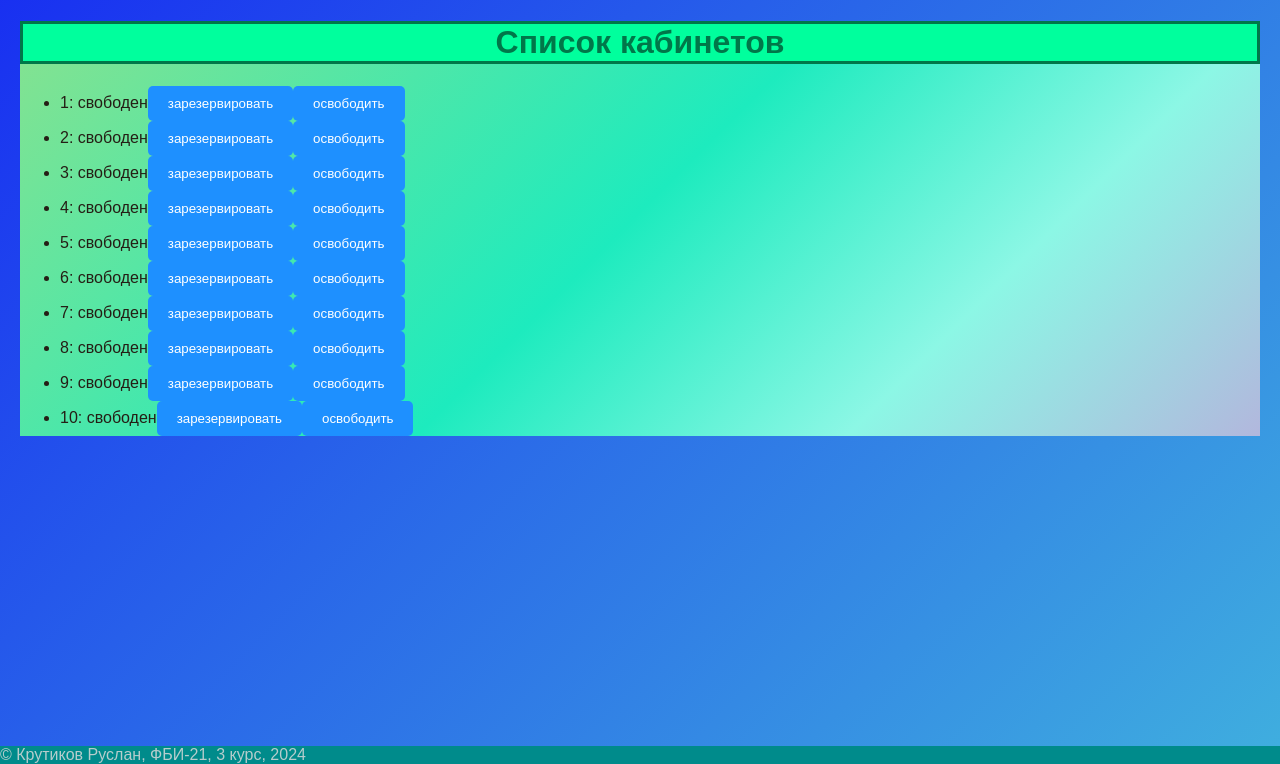
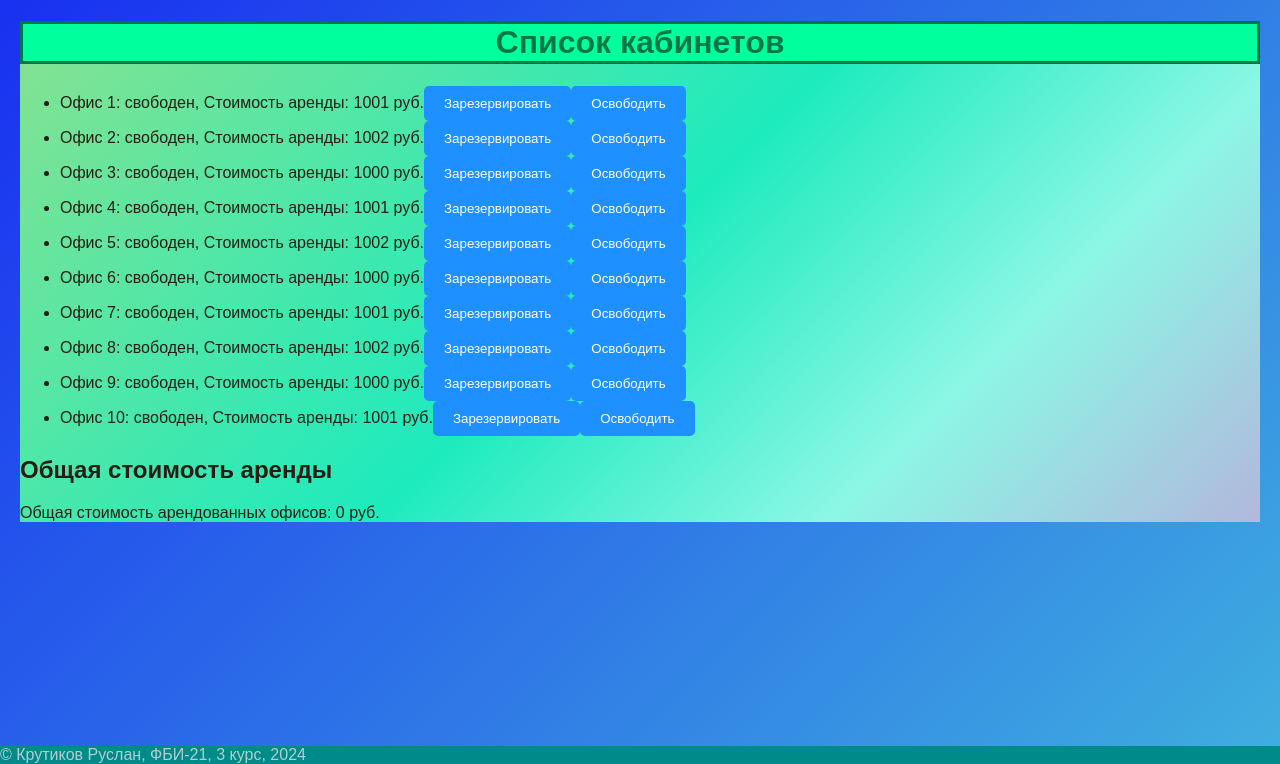
Before and after one commit to RuslanKrutik/web_2, a Flask app: page /lab6/ in a window 1280 px wide. Shown: the part 36-800 px from the top of the page. Run offline with Flask 3, Linux system fonts and the light colour scheme.

```diff
--- a/lab6.py
+++ b/lab6.py
@@ -4,16 +4,17 @@ lab6 = Blueprint('lab6', __name__)
 
 offices = []
 for i in range(1, 11):
-    offices.append({"number": i, "tenant": ""})  # Убираем лишние вложенные списки
+    offices.append({"number": i, "tenant": "", "price": 1000 + i % 3})  # Цена аренды
 
 @lab6.route('/lab6/')
 def main():
-    return render_template('lab6/lab6.html')
+    total_rent = sum(office['price'] for office in offices if office['tenant'] != '')
+    return render_template('lab6/lab6.html', offices=offices, total_rent=total_rent)
 
 @lab6.route('/lab6/json-rpc-api/', methods=['POST'])
 def api():
     data = request.json
-    id = data.get('id')  # Убедитесь, что id установлен
+    id = data.get('id')
 
     if data['method'] == 'info':
         return {
@@ -46,7 +47,7 @@ def api():
                         },
                         'id': id
                     }
-                office['tenant'] = login  # Правильное присваивание
+                office['tenant'] = login
                 return {
                     'jsonrpc': '2.0',
                     'result': 'success',
--- a/templates/lab6/lab6.html
+++ b/templates/lab6/lab6.html
@@ -25,15 +25,15 @@ function getOfficeList() {
         for(let i = 0; i < office_list.length; i++) {
             const office = office_list[i];
             const li = document.createElement('li');
-            li.innerText = `${office.number}: ${office.tenant || 'свободен'}`;
+            li.innerText = `Офис ${office.number}: ${office.tenant || 'свободен'}, Стоимость аренды: ${office.price} руб.`;
 
             const bookingButton = document.createElement('button');
-            bookingButton.innerText = 'зарезервировать';
+            bookingButton.innerText = 'Зарезервировать';
             bookingButton.onclick = function() { booking(office.number) };
             li.appendChild(bookingButton);
 
             const cancellationButton = document.createElement('button');
-            cancellationButton.innerText = 'освободить';
+            cancellationButton.innerText = 'Освободить';
             cancellationButton.onclick = function() { cancelBooking(office.number) };
             li.appendChild(cancellationButton);
 
@@ -113,7 +113,10 @@ document.addEventListener('DOMContentLoaded', function() {
 
 {% block main %}
 
-    <h1>Список кабинетов</h1>
-    <ul id="office-list"></ul>
+<h1>Список кабинетов</h1>
+<ul id="office-list"></ul>
+
+<h2>Общая стоимость аренды</h2>
+<p>Общая стоимость арендованных офисов: {{ total_rent }} руб.</p>
 
 {% endblock %}
```
